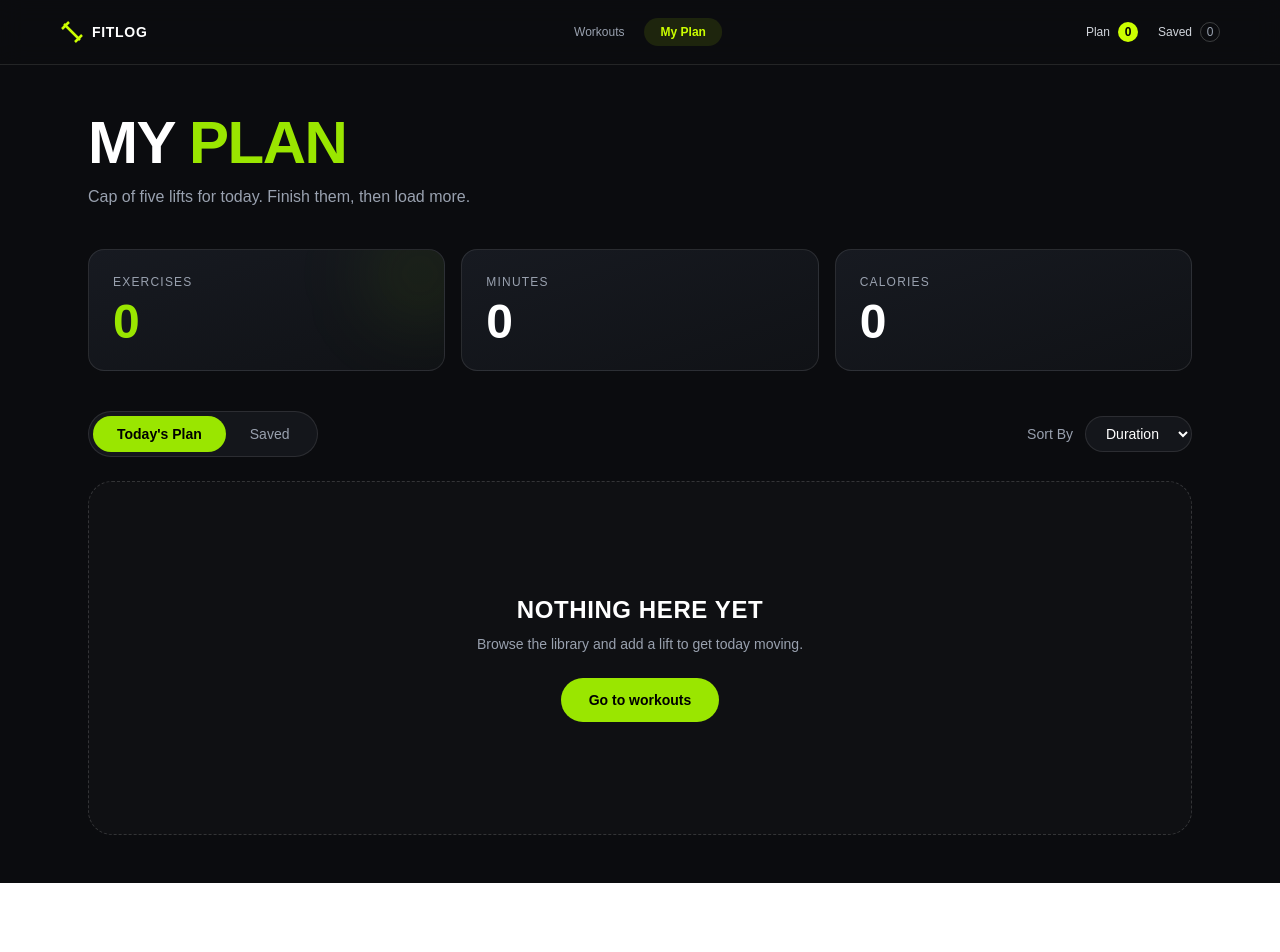
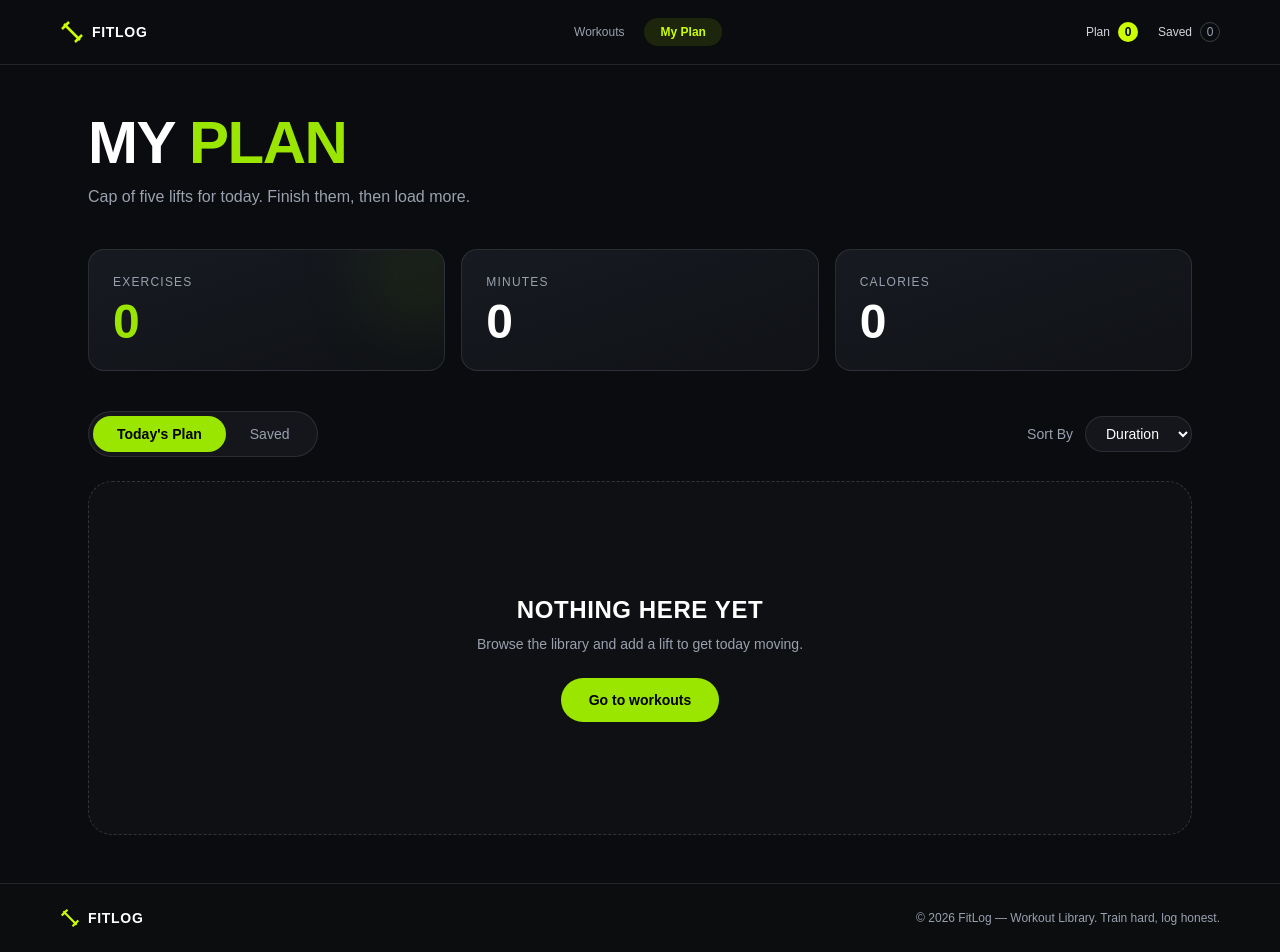
Before and after one commit to zibon07/fit-log, a Next.js app: page /my-plan in a window 1280 px wide. Before the commit the page ends 883 px from the top, so only its background shows below. Built offline with nearby package versions, Linux system fonts and the light colour scheme.

Commit message:
footer added succesfully

```diff
--- a/src/app/layout.js
+++ b/src/app/layout.js
@@ -2,6 +2,7 @@ import { Geist, Geist_Mono } from "next/font/google";
 import "./globals.css";
 import Navbar from "@/components/Navbar";
 import PlanProvider from "@/context/PlanContext";
+import Footer from "@/components/Footer";
 
 const geistSans = Geist({
   variable: "--font-geist-sans",
@@ -30,6 +31,7 @@ export default function RootLayout({ children }) {
           <Navbar></Navbar>
           {children}
 
+          <Footer></Footer>
         </PlanProvider>
       </body>
     </html>
--- /dev/null
+++ b/src/components/Footer.jsx
@@ -0,0 +1,30 @@
+import Link from "next/link";
+
+const Footer = () => (
+    <footer className="w-full border-t border-white/10 bg-[#0c0d0f] text-white">
+        <div className="mx-auto flex max-w-[1200px] flex-col items-center justify-between gap-3 px-5 py-6 sm:flex-row">
+
+            {/* Left: Logo */}
+            <Link href="/" className="flex items-center gap-2">
+                <svg
+                    viewBox="0 0 24 24"
+                    fill="none"
+                    stroke="#ccff00"
+                    strokeWidth="2.5"
+                    className="h-5 w-5"
+                    aria-hidden="true"
+                >
+                    <path d="M4 4l16 16M8 3l-5 5m18 8l-5 5M9 2l-7 7m20 6l-7 7" />
+                </svg>
+                <span className="text-sm font-extrabold tracking-wider">FITLOG</span>
+            </Link>
+
+            {/* Right: Copyright */}
+            <p className="text-xs text-gray-400">
+                © 2026 FitLog — Workout Library. Train hard, log honest.
+            </p>
+        </div>
+    </footer>
+);
+
+export default Footer;
--- a/src/components/Hero.jsx
+++ b/src/components/Hero.jsx
@@ -24,7 +24,7 @@ const Hero = () => {
                     </p>
 
                     <Link
-                        href="/workouts"
+                        href="/"
                         className="mt-4 inline-flex items-center rounded bg-[#ccff00] px-3 py-2 text-[8px] font-bold uppercase text-black transition-colors hover:bg-[#b8e600]"
                     >
                         Browse Workouts
```
